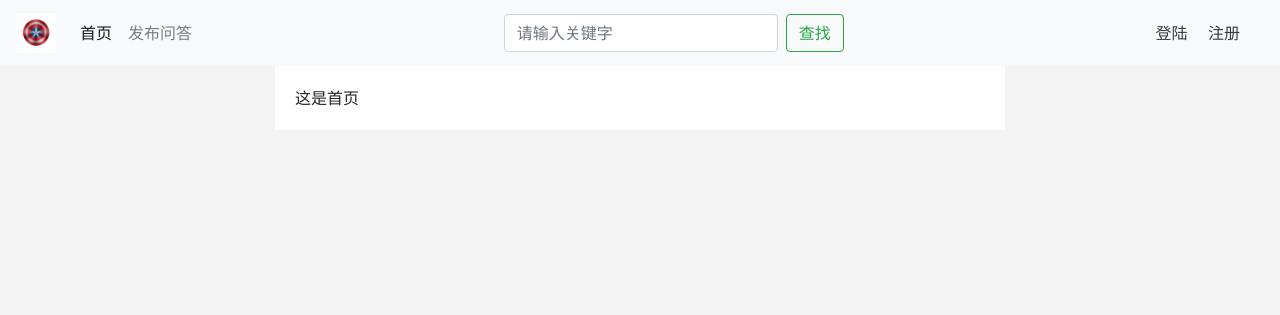
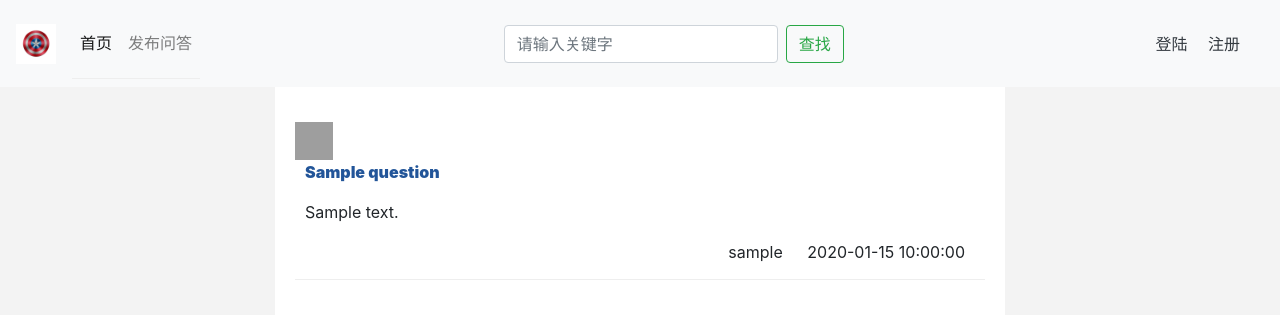
Before and after one commit to wujinfeng/zlkt, a Python web app: template templates/index.html in a window 1280 px wide. Shown: the top 315 px of the page. Run offline with Jinja, Linux system fonts and the light colour scheme; the template is opened without the code that fills it: most values are stand-ins (such as "Sample title", 1, 10 or a date in 2020); some libraries are stand-ins or nearby versions; grey boxes are pictures that could not be loaded.

Commit message:
完成详情页

```diff
--- /dev/null
+++ b/static/css/detail.css
@@ -0,0 +1,4 @@
+
+.question-info{
+    text-align: center;
+}
--- a/static/css/index.css
+++ b/static/css/index.css
@@ -1,3 +1,44 @@
 .form-signin{
     width:300px;
 }
+
+ul{
+    list-style: none;
+    padding-left: 0;
+}
+
+ul li{
+    border-bottom: 1px solid #eee;
+    overflow: hidden;
+    padding: 15px 0;
+}
+
+.avatar-group{
+    width:38px;
+    height: 100%;
+    float: left;
+}
+
+.avatar-group .avatar{
+    width: 38px;
+    height: 38px;
+}
+
+.question-group{
+    float: left;
+    width: 660px;
+    margin-left: 10px;
+}
+
+.question-title a{
+    color: #259;
+    font-weight:900;
+}
+
+.question-info{
+    text-align: right;
+}
+
+.question-info .question-author{
+    margin-right: 20px;
+}
--- a/templates/base.html
+++ b/templates/base.html
@@ -29,7 +29,7 @@
     <div class="collapse navbar-collapse" id="navbarSupportedContent">
         <ul class="navbar-nav mr-auto">
             <li class="nav-item active">
-                <a class="nav-link" href="#">首页 <span class="sr-only">(current)</span></a>
+                <a class="nav-link" href="/">首页 <span class="sr-only">(current)</span></a>
             </li>
             <li class="nav-item">
                 <a class="nav-link" href="{{url_for('question')}}">发布问答</a>
--- a/templates/index.html
+++ b/templates/index.html
@@ -2,6 +2,27 @@
 
 {% block title %}首页{% endblock %}
 
+{% block head %}
+<link rel="stylesheet" href="{{ url_for('static', filename='css/index.css' ) }}">
+{% endblock %}
+
 {% block main %}
-这是首页
+<ul>
+    {% for question in questions %}
+    <li>
+        <div class="avatar-group">
+            <img src="{{ url_for('static', filename='images/zhiliao.png') }}" alt="" class="avatar">
+        </div>
+        <div class="question-group">
+            <p class="question-title"><a href="{{ url_for('detail', question_id=question.id) }}">{{ question.title }}</a></p>
+            <p class="question-content">{{ question.content }}</p>
+            <div class="question-info">
+                <span class="question-author">{{ question.author.username }}</span>
+                <span class="question-time">{{ question.create_time }}</span>
+            </div>
+        </div>
+    </li>
+    {% endfor %}
+
+</ul>
 {% endblock %}
```
Also changed, not shown: templates/detail.html (added, +23 -0 lines), zlkt.py (+9 -1 lines).
